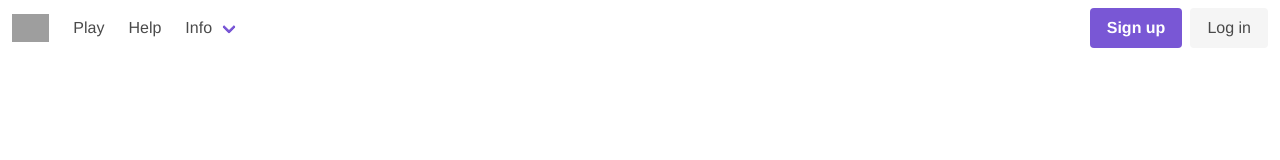
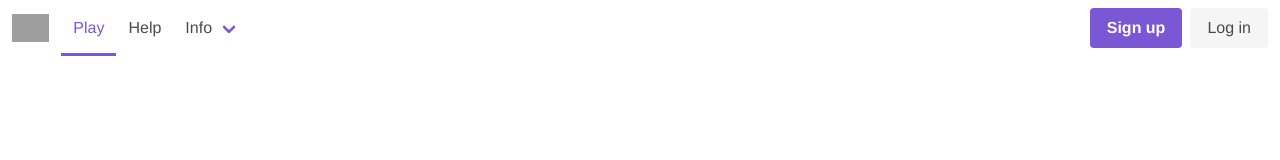
Before and after one commit to SondreKindem/VueTrivia, a Vue app: page /play in a window 1280 px wide. Shown: the top 160 px of the page. Built offline with nearby package versions, Linux system fonts and the light colour scheme; grey boxes are pictures that could not be loaded.

Commit message:
chore: add play view

```diff
--- a/src/components/Nav.vue
+++ b/src/components/Nav.vue
@@ -9,7 +9,7 @@
       </b-navbar-item>
     </template>
     <template slot="start">
-      <router-link class="navbar-item is-tab" :to="{ name: 'Something' }">
+      <router-link class="navbar-item is-tab" :to="{ name: 'Play' }">
         Play
       </router-link>
       <router-link class="navbar-item is-tab" :to="{ name: 'About' }">
--- a/src/router/index.js
+++ b/src/router/index.js
@@ -19,6 +19,14 @@ const routes = [
     component: () => import(/* webpackChunkName: "about" */ '../views/About.vue')
   },
   {
+    path: '/play',
+    name: 'Play',
+    // route level code-splitting
+    // this generates a separate chunk (about.[hash].js) for this route
+    // which is lazy-loaded when the route is visited.
+    component: () => import(/* webpackChunkName: "about" */ '../views/Play.vue')
+  },
+  {
     path: '/something',
     name: 'Something',
     // route level code-splitting
--- /dev/null
+++ b/src/views/Play.vue
@@ -0,0 +1,15 @@
+<template>
+  <div class="play">
+
+  </div>
+</template>
+
+<script>
+export default {
+name: "Play"
+}
+</script>
+
+<style scoped>
+
+</style>
```
